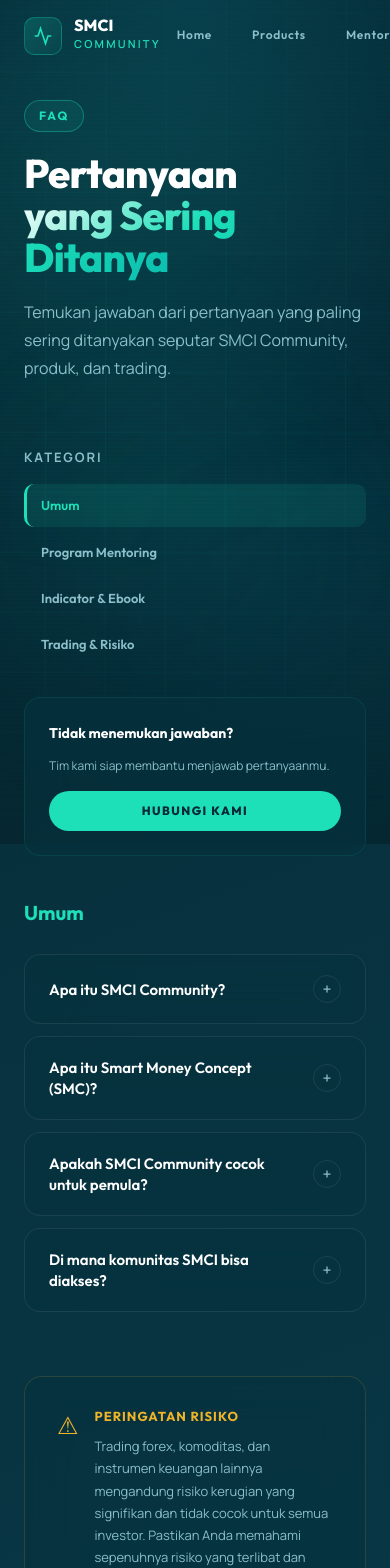
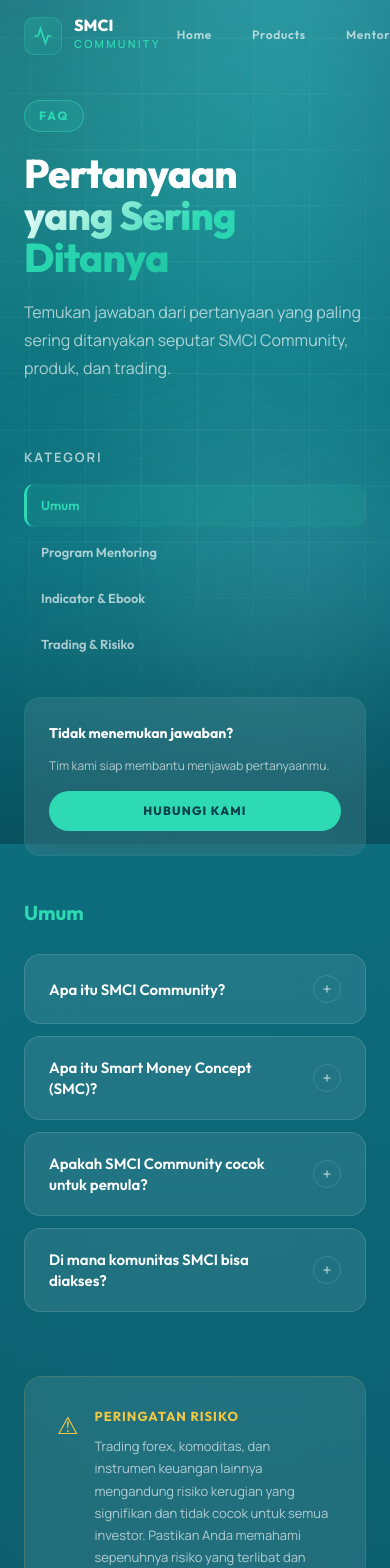
Before and after one commit to yudibasri03/SMCI_Website, a React (Vite) app: page /faq in a window 390 px wide. Shown: the top 1568 px of the page. Built offline with nearby package versions, Linux system fonts and the light colour scheme; the HTML template or start-up script is replaced by a standard one.

Commit message:
Update Style

```diff
--- a/src/components/AnimatedBackground.tsx
+++ b/src/components/AnimatedBackground.tsx
@@ -7,16 +7,16 @@
       <div className="orb orb-3" />
       <div className="orb orb-4" />
       <div className="scanlines" />
-      {/* Radial center glow — lighter than before */}
+      {/* Soft top highlight */}
       <div style={{
-        position: "absolute", inset: 0,
-        background: "radial-gradient(ellipse 120% 80% at 50% 0%, rgba(8,80,95,0.5) 0%, transparent 70%)",
+        position: "absolute", top: 0, left: 0, right: 0, height: "45%",
+        background: "linear-gradient(to bottom, rgba(255,255,255,0.07) 0%, transparent 100%)",
         pointerEvents: "none",
       }} />
-      {/* Bottom darkening */}
+      {/* Subtle bottom depth */}
       <div style={{
-        position: "absolute", bottom: 0, left: 0, right: 0, height: "40%",
-        background: "linear-gradient(to bottom, transparent, rgba(4,30,38,0.5))",
+        position: "absolute", bottom: 0, left: 0, right: 0, height: "35%",
+        background: "linear-gradient(to bottom, transparent, rgba(5,40,50,0.4))",
         pointerEvents: "none",
       }} />
     </div>
--- a/src/components/Footer.tsx
+++ b/src/components/Footer.tsx
@@ -20,14 +20,14 @@
   const [, navigate] = useLocation();
 
   return (
-    <footer style={{ position: "relative", zIndex: 1, borderTop: "1px solid rgba(255,255,255,0.07)", background: "rgba(4,28,35,0.85)", padding: "64px clamp(1.5rem,5vw,3.5rem) 32px" }}>
+    <footer style={{ position: "relative", zIndex: 1, borderTop: "1px solid rgba(255,255,255,0.12)", background: "rgba(5,50,62,0.75)", padding: "64px clamp(1.5rem,5vw,3.5rem) 32px" }}>
       <div style={{ maxWidth: 1100, margin: "0 auto" }}>
         <div style={{ display: "grid", gridTemplateColumns: "repeat(auto-fit, minmax(200px, 1fr))", gap: "48px", marginBottom: "48px" }}>
           {/* Brand */}
           <div>
             <div style={{ display: "flex", alignItems: "center", gap: 12, marginBottom: 16 }}>
-              <div style={{ width: 36, height: 36, borderRadius: 10, background: "rgba(29,223,184,0.1)", border: "1px solid rgba(29,223,184,0.25)", display: "flex", alignItems: "center", justifyContent: "center" }}>
-                <svg width="18" height="18" viewBox="0 0 24 24" fill="none" stroke="#1DDFB8" strokeWidth="2"><path d="M22 12h-4l-3 9L9 3l-3 9H2"/></svg>
+              <div style={{ width: 36, height: 36, borderRadius: 10, background: "rgba(45,218,180,0.1)", border: "1px solid rgba(45,218,180,0.25)", display: "flex", alignItems: "center", justifyContent: "center" }}>
+                <svg width="18" height="18" viewBox="0 0 24 24" fill="none" stroke="#2DDAB4" strokeWidth="2"><path d="M22 12h-4l-3 9L9 3l-3 9H2"/></svg>
               </div>
               <div>
                 <div style={{ fontFamily: "var(--font-display)", fontSize: "15px", fontWeight: 800, color: "#fff" }}>SMCI Community</div>
--- a/src/components/Navbar.tsx
+++ b/src/components/Navbar.tsx
@@ -41,9 +41,9 @@
           padding: "0 clamp(1.5rem, 5vw, 3.5rem)",
           height: "72px",
           display: "flex", alignItems: "center", justifyContent: "space-between",
-          background: scrolled ? "rgba(6,42,53,0.95)" : "transparent",
+          background: scrolled ? "rgba(10,75,88,0.92)" : "transparent",
           backdropFilter: scrolled ? "blur(24px)" : "none",
-          borderBottom: scrolled ? "1px solid rgba(29,223,184,0.1)" : "1px solid transparent",
+          borderBottom: scrolled ? "1px solid rgba(255,255,255,0.12)" : "1px solid transparent",
           transition: "all 0.4s ease",
         }}
       >
@@ -51,11 +51,11 @@
         <button onClick={() => handleNav("/")} style={{ background: "none", border: "none", cursor: "pointer", display: "flex", alignItems: "center", gap: "12px" }}>
           <div style={{
             width: 38, height: 38, borderRadius: "10px",
-            background: "linear-gradient(135deg, rgba(29,223,184,0.2) 0%, rgba(29,223,184,0.05) 100%)",
-            border: "1px solid rgba(29,223,184,0.3)",
+            background: "linear-gradient(135deg, rgba(45,218,180,0.2) 0%, rgba(45,218,180,0.05) 100%)",
+            border: "1px solid rgba(45,218,180,0.3)",
             display: "flex", alignItems: "center", justifyContent: "center",
           }}>
-            <svg width="20" height="20" viewBox="0 0 24 24" fill="none" stroke="#1DDFB8" strokeWidth="2">
+            <svg width="20" height="20" viewBox="0 0 24 24" fill="none" stroke="#2DDAB4" strokeWidth="2">
               <path d="M22 12h-4l-3 9L9 3l-3 9H2"/>
             </svg>
           </div>
@@ -74,7 +74,7 @@
                 key={href}
                 onClick={() => handleNav(href)}
                 style={{
-                  background: active ? "rgba(29,223,184,0.1)" : "transparent",
+                  background: active ? "rgba(45,218,180,0.1)" : "transparent",
                   border: "none",
                   borderRadius: "8px",
                   padding: "8px 16px",
@@ -102,8 +102,8 @@
         <button
           onClick={() => setMenuOpen(p => !p)}
           style={{
-            background: menuOpen ? "rgba(29,223,184,0.12)" : "rgba(255,255,255,0.05)",
-            border: `1px solid ${menuOpen ? "rgba(29,223,184,0.3)" : "rgba(255,255,255,0.08)"}`,
+            background: menuOpen ? "rgba(45,218,180,0.12)" : "rgba(255,255,255,0.05)",
+            border: `1px solid ${menuOpen ? "rgba(45,218,180,0.3)" : "rgba(255,255,255,0.08)"}`,
             borderRadius: "10px", width: 40, height: 40,
             display: "flex", flexDirection: "column", alignItems: "center", justifyContent: "center", gap: 5,
             cursor: "pointer", transition: "all 0.2s",
@@ -127,7 +127,7 @@
             transition={{ duration: 0.25 }}
             style={{
               position: "fixed", inset: 0, zIndex: 40,
-              background: "rgba(6,42,53,0.98)",
+              background: "rgba(10,80,95,0.98)",
               backdropFilter: "blur(24px)",
               paddingTop: "72px",
               display: "flex", flexDirection: "column",
@@ -143,7 +143,7 @@
                   transition={{ delay: i * 0.05 }}
                   onClick={() => handleNav(href)}
                   style={{
-                    background: location === href ? "rgba(29,223,184,0.08)" : "transparent",
+                    background: location === href ? "rgba(45,218,180,0.08)" : "transparent",
                     border: "none",
                     borderRadius: "14px",
                     padding: "18px 20px",
--- a/src/index.css
+++ b/src/index.css
@@ -6,20 +6,16 @@
 }
 
 :root {
-  /* Lighter teal base — matches SMCI IG post */
-  --bg-deep: #062A35;
-  --bg-navy: #083340;
-  --bg-card: rgba(8, 52, 65, 0.75);
-  --cyan: #1DDFB8;
-  --cyan-dim: rgba(29, 223, 184, 0.15);
-  --cyan-glow: rgba(29, 223, 184, 0.35);
-  --gold: #F0B429;
-  --gold-dim: rgba(240, 180, 41, 0.15);
+  --cyan:      #2DDAB4;
+  --cyan-dim:  rgba(45, 218, 180, 0.18);
+  --cyan-glow: rgba(45, 218, 180, 0.40);
+  --gold:      #F5C842;
+  --gold-dim:  rgba(245, 200, 66, 0.18);
   --text-primary: #FFFFFF;
-  --text-muted: #8BBFC9;
-  --text-subtle: rgba(255,255,255,0.4);
-  --border-subtle: rgba(255,255,255,0.08);
-  --border-cyan: rgba(29,223,184,0.28);
+  --text-muted:   rgba(255,255,255,0.65);
+  --text-subtle:  rgba(255,255,255,0.38);
+  --border-subtle: rgba(255,255,255,0.13);
+  --border-cyan:   rgba(45,218,180,0.38);
 }
 
 * { box-sizing: border-box; margin: 0; padding: 0; }
@@ -30,14 +26,18 @@
   font-family: var(--font-body);
   font-size: 16px;
   line-height: 1.7;
-  background: linear-gradient(160deg, #062A35 0%, #083340 40%, #0A3D50 100%);
+  background:
+    radial-gradient(ellipse 130% 65% at 75% -5%,  rgba(30,155,165,0.85) 0%, transparent 52%),
+    radial-gradient(ellipse 90%  55% at -5% 65%,  rgba(15, 95,108,0.70) 0%, transparent 52%),
+    radial-gradient(ellipse 70%  50% at 55% 110%, rgba(20,110,125,0.55) 0%, transparent 55%),
+    linear-gradient(175deg, #0F6878 0%, #0D7080 25%, #0C6070 55%, #0A5060 80%, #094858 100%);
   min-height: 100vh;
   color: var(--text-primary);
   overflow-x: hidden;
   -webkit-font-smoothing: antialiased;
 }
 
-/* ── ANIMATED BACKGROUND CANVAS ── */
+/* ── ANIMATED BACKGROUND ── */
 .bg-canvas {
   position: fixed;
   inset: 0;
@@ -46,109 +46,100 @@
   overflow: hidden;
 }
 
-/* Animated grid */
 .bg-grid {
   position: absolute;
   inset: -50%;
   width: 200%;
   height: 200%;
   background-image:
-    linear-gradient(rgba(29,223,184,0.05) 1px, transparent 1px),
-    linear-gradient(90deg, rgba(29,223,184,0.05) 1px, transparent 1px);
-  background-size: 60px 60px;
-  animation: gridDrift 25s linear infinite;
-  mask-image: radial-gradient(ellipse 70% 70% at 50% 50%, black 20%, transparent 80%);
+    linear-gradient(rgba(255,255,255,0.055) 1px, transparent 1px),
+    linear-gradient(90deg, rgba(255,255,255,0.055) 1px, transparent 1px);
+  background-size: 56px 56px;
+  animation: gridDrift 30s linear infinite;
+  mask-image: radial-gradient(ellipse 75% 75% at 50% 40%, black 15%, transparent 75%);
 }
 
 @keyframes gridDrift {
-  0% { transform: translateY(0) rotate(0deg); }
-  100% { transform: translateY(60px) rotate(0.5deg); }
+  0%   { transform: translateY(0px)  rotate(0deg);   }
+  100% { transform: translateY(56px) rotate(0.3deg); }
 }
 
-/* Floating orbs */
 .orb {
   position: absolute;
   border-radius: 50%;
-  filter: blur(80px);
+  filter: blur(85px);
   animation: orbFloat linear infinite;
 }
 .orb-1 {
   width: 700px; height: 700px;
-  top: -15%; right: -10%;
-  background: radial-gradient(circle, rgba(29,223,184,0.13) 0%, transparent 60%);
-  animation-duration: 18s;
+  top: -18%; right: -6%;
+  background: radial-gradient(circle, rgba(45,218,180,0.28) 0%, transparent 62%);
+  animation-duration: 20s;
 }
 .orb-2 {
-  width: 500px; height: 500px;
-  top: 40%; left: -8%;
-  background: radial-gradient(circle, rgba(8,120,140,0.18) 0%, transparent 60%);
-  animation-duration: 24s;
+  width: 560px; height: 560px;
+  top: 38%; left: -10%;
+  background: radial-gradient(circle, rgba(255,255,255,0.10) 0%, transparent 58%);
+  animation-duration: 27s;
   animation-direction: reverse;
 }
 .orb-3 {
-  width: 450px; height: 450px;
-  bottom: 10%; right: 15%;
-  background: radial-gradient(circle, rgba(29,223,184,0.08) 0%, transparent 60%);
-  animation-duration: 30s;
+  width: 420px; height: 420px;
+  bottom: 5%; right: 18%;
+  background: radial-gradient(circle, rgba(45,218,180,0.18) 0%, transparent 60%);
+  animation-duration: 33s;
 }
 .orb-4 {
-  width: 350px; height: 350px;
-  top: 60%; left: 40%;
-  background: radial-gradient(circle, rgba(10,100,120,0.14) 0%, transparent 60%);
-  animation-duration: 20s;
-  animation-delay: -10s;
+  width: 320px; height: 320px;
+  top: 52%; left: 38%;
+  background: radial-gradient(circle, rgba(255,255,255,0.07) 0%, transparent 58%);
+  animation-duration: 23s;
+  animation-delay: -9s;
 }
 
 @keyframes orbFloat {
-  0%, 100% { transform: translateY(0px) translateX(0px) scale(1); }
-  25% { transform: translateY(-30px) translateX(20px) scale(1.05); }
-  50% { transform: translateY(-50px) translateX(-15px) scale(0.97); }
-  75% { transform: translateY(-20px) translateX(25px) scale(1.02); }
+  0%,100% { transform: translateY(0px)   translateX(0px)   scale(1);    }
+  25%      { transform: translateY(-28px) translateX(18px)  scale(1.04); }
+  50%      { transform: translateY(-46px) translateX(-13px) scale(0.97); }
+  75%      { transform: translateY(-18px) translateX(24px)  scale(1.02); }
 }
 
-/* Scanlines */
+/* Subtle scanlines */
 .scanlines {
   position: absolute;
   inset: 0;
   background: repeating-linear-gradient(
-    0deg,
-    transparent,
-    transparent 2px,
-    rgba(0,0,0,0.03) 2px,
-    rgba(0,0,0,0.03) 4px
+    0deg, transparent, transparent 3px,
+    rgba(0,0,0,0.012) 3px, rgba(0,0,0,0.012) 4px
   );
 }
 
 /* ── GLASS CARDS ── */
 .glass {
-  background: rgba(6, 50, 62, 0.6);
-  border: 1px solid rgba(255,255,255,0.1);
-  backdrop-filter: blur(20px);
-  -webkit-backdrop-filter: blur(20px);
+  background: rgba(255,255,255,0.09);
+  border: 1px solid rgba(255,255,255,0.15);
+  backdrop-filter: blur(24px);
+  -webkit-backdrop-filter: blur(24px);
 }
 
 .glass-hover {
-  transition: border-color 0.3s, box-shadow 0.3s, transform 0.3s;
+  transition: background 0.3s, border-color 0.3s, box-shadow 0.3s, transform 0.3s;
 }
 .glass-hover:hover {
-  border-color: rgba(29,223,184,0.3);
-  box-shadow: 0 0 30px rgba(29,223,184,0.08);
-  transform: translateY(-2px);
-}
-
-.glass-gold {
-  border-color: rgba(240,180,41,0.2);
+  background: rgba(255,255,255,0.14);
+  border-color: rgba(45,218,180,0.5);
+  box-shadow: 0 10px 44px rgba(0,0,0,0.18);
+  transform: translateY(-3px);
 }
 .glass-gold:hover {
-  border-color: rgba(240,180,41,0.4);
-  box-shadow: 0 0 30px rgba(240,180,41,0.08);
+  border-color: rgba(245,200,66,0.5);
 }
 
 /* ── TYPOGRAPHY ── */
 .font-display { font-family: var(--font-display); }
-.font-body { font-family: var(--font-body); }
+.font-body    { font-family: var(--font-body); }
 
-/* ── ACCENTS ── */
+/* ── TAG BADGE ── */
 .tag {
   display: inline-block;
   font-family: var(--font-display);
@@ -158,25 +149,30 @@
   text-transform: uppercase;
   color: var(--cyan);
   padding: 5px 14px;
-  border: 1px solid rgba(29,223,184,0.35);
+  border: 1px solid rgba(45,218,180,0.5);
   border-radius: 100px;
-  background: rgba(29,223,184,0.08);
+  background: rgba(45,218,180,0.13);
 }
-
 .tag-gold {
   color: var(--gold);
-  border-color: rgba(240,180,41,0.3);
-  background: rgba(240,180,41,0.06);
+  border-color: rgba(245,200,66,0.45);
+  background: rgba(245,200,66,0.11);
 }
 
 /* ── DIVIDER ── */
 .divider {
   width: 100%;
   height: 1px;
-  background: linear-gradient(90deg, transparent, rgba(29,223,184,0.15), rgba(255,255,255,0.08), rgba(29,223,184,0.15), transparent);
+  background: linear-gradient(90deg,
+    transparent,
+    rgba(255,255,255,0.22) 30%,
+    rgba(45,218,180,0.30) 50%,
+    rgba(255,255,255,0.22) 70%,
+    transparent
+  );
 }
 
-/* ── CTA BUTTON ── */
+/* ── BUTTONS ── */
 .btn-primary {
   display: inline-flex;
   align-items: center;
@@ -184,11 +180,11 @@
   padding: 14px 32px;
   border-radius: 100px;
   background: var(--cyan);
-  color: #062A35;
+  color: #08404C;
   font-family: var(--font-display);
   font-size: 13px;
   font-weight: 800;
-  letter-spacing: 0.12em;
+  letter-spacing: 0.10em;
   text-transform: uppercase;
   border: none;
   cursor: pointer;
@@ -196,8 +192,8 @@
   text-decoration: none;
 }
 .btn-primary:hover {
-  background: #3EEBC8;
-  box-shadow: 0 0 40px rgba(29,223,184,0.45);
+  background: #50EDD0;
+  box-shadow: 0 0 38px rgba(45,218,180,0.6);
   transform: translateY(-1px);
 }
 
@@ -207,24 +203,24 @@
   gap: 8px;
   padding: 12px 28px;
   border-radius: 100px;
-  background: transparent;
-  color: var(--cyan);
+  background: rgba(255,255,255,0.10);
+  color: #fff;
   font-family: var(--font-display);
   font-size: 13px;
   font-weight: 700;
-  letter-spacing: 0.12em;
+  letter-spacing: 0.10em;
   text-transform: uppercase;
-  border: 1px solid rgba(29,223,184,0.4);
+  border: 1px solid rgba(255,255,255,0.28);
   cursor: pointer;
   transition: all 0.25s;
   text-decoration: none;
 }
 .btn-outline:hover {
-  background: var(--cyan-dim);
-  border-color: var(--cyan);
+  background: rgba(255,255,255,0.18);
+  border-color: rgba(255,255,255,0.50);
 }
 
-/* ── CARD TOP ACCENT ── */
+/* ── CARD ACCENT TOP LINE ── */
 .card-accent-top {
   position: absolute;
   top: 0; left: 0; right: 0;
@@ -236,47 +232,25 @@
   background: linear-gradient(90deg, var(--gold) 0%, transparent 100%);
 }
 
-/* ── HERO GRADIENT TEXT ── */
+/* ── GRADIENT HEADING TEXT ── */
 .gradient-text {
-  background: linear-gradient(135deg, #fff 0%, #1DDFB8 50%, #0abeaf 100%);
+  background: linear-gradient(135deg, #fff 0%, #2DDAB4 50%, #1EC8A4 100%);
   -webkit-background-clip: text;
   -webkit-text-fill-color: transparent;
   background-clip: text;
 }
 
-/* ── SECTION PATTERN (subtle hexagons) ── */
-.section-pattern {
-  position: relative;
+/* ── SCROLLBAR ── */
+::-webkit-scrollbar { width: 5px; }
+::-webkit-scrollbar-track { background: transparent; }
+::-webkit-scrollbar-thumb { background: rgba(45,218,180,0.45); border-radius: 3px; }
+::-webkit-scrollbar-thumb:hover { background: rgba(45,218,180,0.70); }
+
+@keyframes particlePulse {
+  0%,100% { opacity: 0.3; transform: scale(1);   }
+  50%      { opacity: 1;   transform: scale(1.5); }
 }
-.section-pattern::before {
-  content: '';
-  position: absolute;
-  inset: 0;
-  background-image: radial-gradient(rgba(29,223,184,0.04) 1px, transparent 1px);
-  background-size: 30px 30px;
-  pointer-events: none;
+@keyframes shimmer {
+  0%   { background-position: -200% center; }
+  100% { background-position:  200% center; }
 }
-
-/* ── SCROLLBAR ── */
-::-webkit-scrollbar { width: 6px; }
-::-webkit-scrollbar-track { background: var(--bg-deep); }
-::-webkit-scrollbar-thumb { background: rgba(29,223,184,0.3); border-radius: 3px; }
-::-webkit-scrollbar-thumb:hover { background: rgba(29,223,184,0.5); }
-
-/* ── PARTICLE DOT (for hero) ── */
-@keyframes particlePulse {
-  0%, 100% { opacity: 0.3; transform: scale(1); }
-  50% { opacity: 1; transform: scale(1.5); }
-}
-
-/* ── ANIMATED BORDER ── */
-@keyframes borderRotate {
-  0% { transform: rotate(0deg); }
-  100% { transform: rotate(360deg); }
-}
-
-/* ── COUNTER SHIMMER ── */
-@keyframes shimmer {
-  0% { background-position: -200% center; }
-  100% { background-position: 200% center; }
-}
--- a/src/pages/FAQ.tsx
+++ b/src/pages/FAQ.tsx
@@ -125,7 +125,7 @@
                     key={cat}
                     onClick={() => { setActiveCategory(cat); setOpenItem(null); }}
                     style={{
-                      background: activeCategory === cat ? "rgba(29,223,184,0.1)" : "transparent",
+                      background: activeCategory === cat ? "rgba(45,218,180,0.1)" : "transparent",
                       border: "none",
                       borderRadius: 10,
                       padding: "10px 14px",
@@ -145,7 +145,7 @@
               </div>
 
               {/* Quick contact */}
-              <div className="glass" style={{ borderRadius: 16, padding: "24px", marginTop: 32, borderColor: "rgba(29,223,184,0.1)" }}>
+              <div className="glass" style={{ borderRadius: 16, padding: "24px", marginTop: 32, borderColor: "rgba(45,218,180,0.1)" }}>
                 <div style={{ fontFamily: "var(--font-display)", fontSize: "14px", fontWeight: 700, marginBottom: 10 }}>Tidak menemukan jawaban?</div>
                 <p style={{ fontSize: "12px", color: "var(--text-muted)", lineHeight: 1.6, marginBottom: 16 }}>Tim kami siap membantu menjawab pertanyaanmu.</p>
                 <button onClick={() => navigate("/contact")} className="btn-primary" style={{ padding: "10px 20px", fontSize: "12px", width: "100%", justifyContent: "center" }}>
@@ -174,14 +174,14 @@
                       <div
                         key={id}
                         className="glass"
-                        style={{ borderRadius: 16, overflow: "hidden", borderColor: isOpen ? "rgba(29,223,184,0.2)" : "var(--border-subtle)", transition: "border-color 0.3s" }}
+                        style={{ borderRadius: 16, overflow: "hidden", borderColor: isOpen ? "rgba(45,218,180,0.2)" : "var(--border-subtle)", transition: "border-color 0.3s" }}
                       >
                         <button
                           onClick={() => setOpenItem(isOpen ? null : id)}
                           style={{ width: "100%", padding: "20px 24px", display: "flex", justifyContent: "space-between", alignItems: "center", background: "none", border: "none", cursor: "pointer", textAlign: "left", gap: 16 }}
                         >
                           <span style={{ fontFamily: "var(--font-display)", fontSize: "15px", fontWeight: 600, color: isOpen ? "var(--cyan)" : "#fff", transition: "color 0.2s", lineHeight: 1.4 }}>{item.q}</span>
-                          <div style={{ width: 28, height: 28, borderRadius: "50%", border: `1px solid ${isOpen ? "var(--cyan)" : "var(--border-subtle)"}`, display: "flex", alignItems: "center", justifyContent: "center", flexShrink: 0, transition: "all 0.3s", background: isOpen ? "rgba(29,223,184,0.1)" : "transparent" }}>
+                          <div style={{ width: 28, height: 28, borderRadius: "50%", border: `1px solid ${isOpen ? "var(--cyan)" : "var(--border-subtle)"}`, display: "flex", alignItems: "center", justifyContent: "center", flexShrink: 0, transition: "all 0.3s", background: isOpen ? "rgba(45,218,180,0.1)" : "transparent" }}>
                             <svg width="12" height="12" viewBox="0 0 24 24" fill="none" stroke={isOpen ? "var(--cyan)" : "var(--text-muted)"} strokeWidth="2.5" style={{ transition: "transform 0.3s", transform: isOpen ? "rotate(45deg)" : "none" }}><path d="M12 5v14M5 12h14"/></svg>
                           </div>
                         </button>
```
Also changed, not shown: src/pages/Contact.tsx (+4 -4 lines), src/pages/Home.tsx (+5 -5 lines), src/pages/Mentors.tsx (+6 -6 lines), src/pages/Products.tsx (+5 -5 lines), src/pages/Testimonials.tsx (+6 -6 lines).
